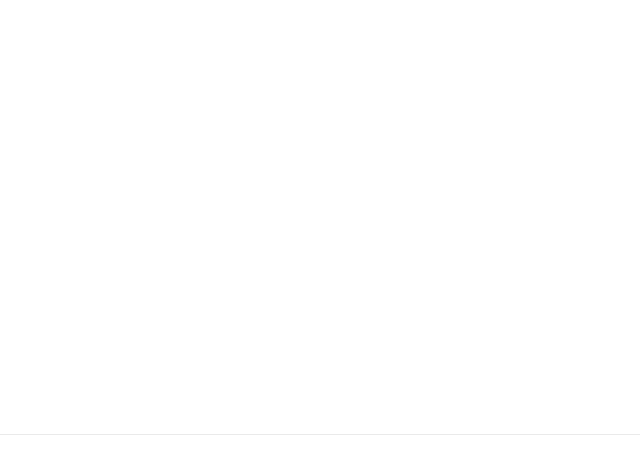
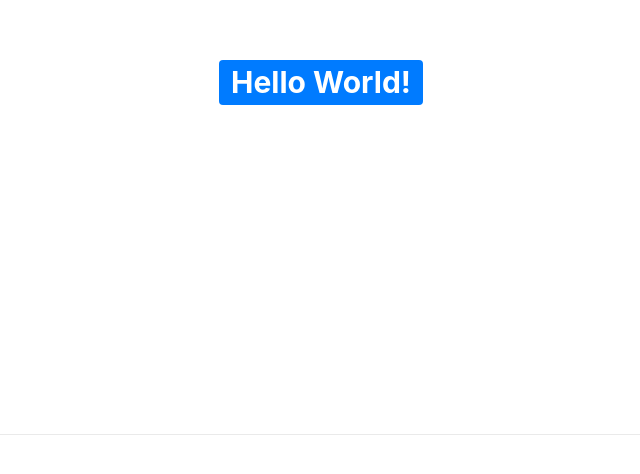
Before and after one commit to josephsayad/josephsayad.github.io, a Next.js app: page / in a window 1280 px wide. Shown: the part 266-740 px from the top of the page, without its empty margins (319-959 px from the left). Built offline with nearby package versions, Linux system fonts and the light colour scheme.

Commit message:
Install and use react-bootstrap

```diff
--- a/package.json
+++ b/package.json
@@ -10,12 +10,14 @@
   },
   "husky": {
     "hooks": {
-      "pre-commit": "pretty-quick --staged && npm run lint"
+      "pre-commit": "pretty-quick --staged && yarn lint"
     }
   },
   "dependencies": {
+    "bootstrap": "^4.5.3",
     "next": "10.0.2",
     "react": "17.0.1",
+    "react-bootstrap": "^1.4.0",
     "react-dom": "17.0.1"
   },
   "devDependencies": {
--- a/pages/_app.tsx
+++ b/pages/_app.tsx
@@ -1,4 +1,5 @@
 import type { AppProps } from 'next/app';
+import 'bootstrap/dist/css/bootstrap.min.css';
 import '../styles/globals.css';
 
 function MyApp({ Component, pageProps }: AppProps) {
--- a/pages/index.tsx
+++ b/pages/index.tsx
@@ -1,4 +1,5 @@
 import Head from 'next/head';
+import { Badge } from 'react-bootstrap';
 import styles from '../styles/Home.module.css';
 
 export default function Home() {
@@ -8,7 +9,11 @@ export default function Home() {
         <title>Joseph Sayad</title>
         <link rel="icon" href="/favicon.ico" />
       </Head>
-      <main className={styles.main}></main>
+      <main className={styles.main}>
+        <h1>
+          <Badge variant="primary">Hello World!</Badge>
+        </h1>
+      </main>
       <footer className={styles.footer}></footer>
     </div>
   );
```
Also changed, not shown: 2 other files (tests, documents, lock files or other folders).
